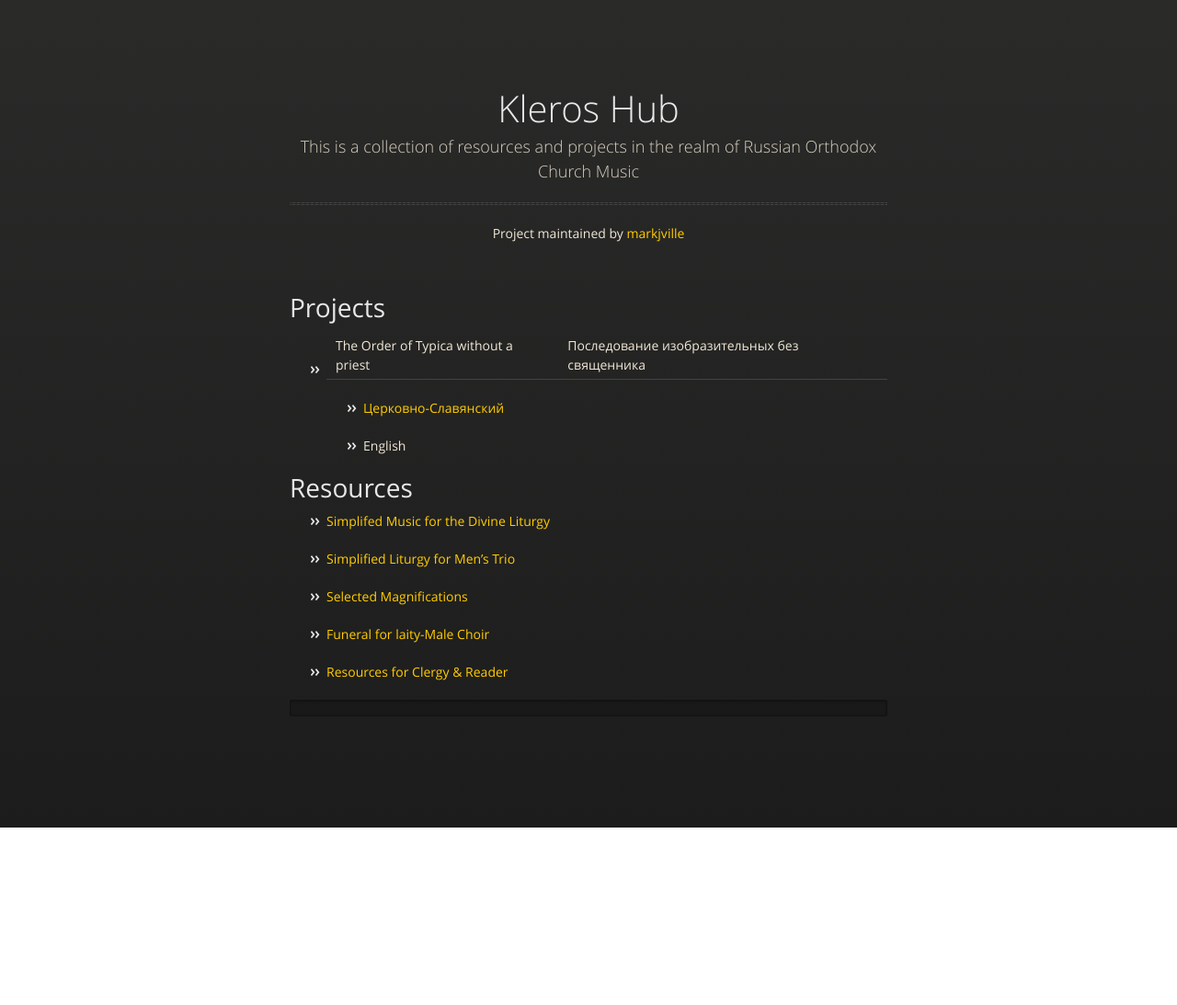
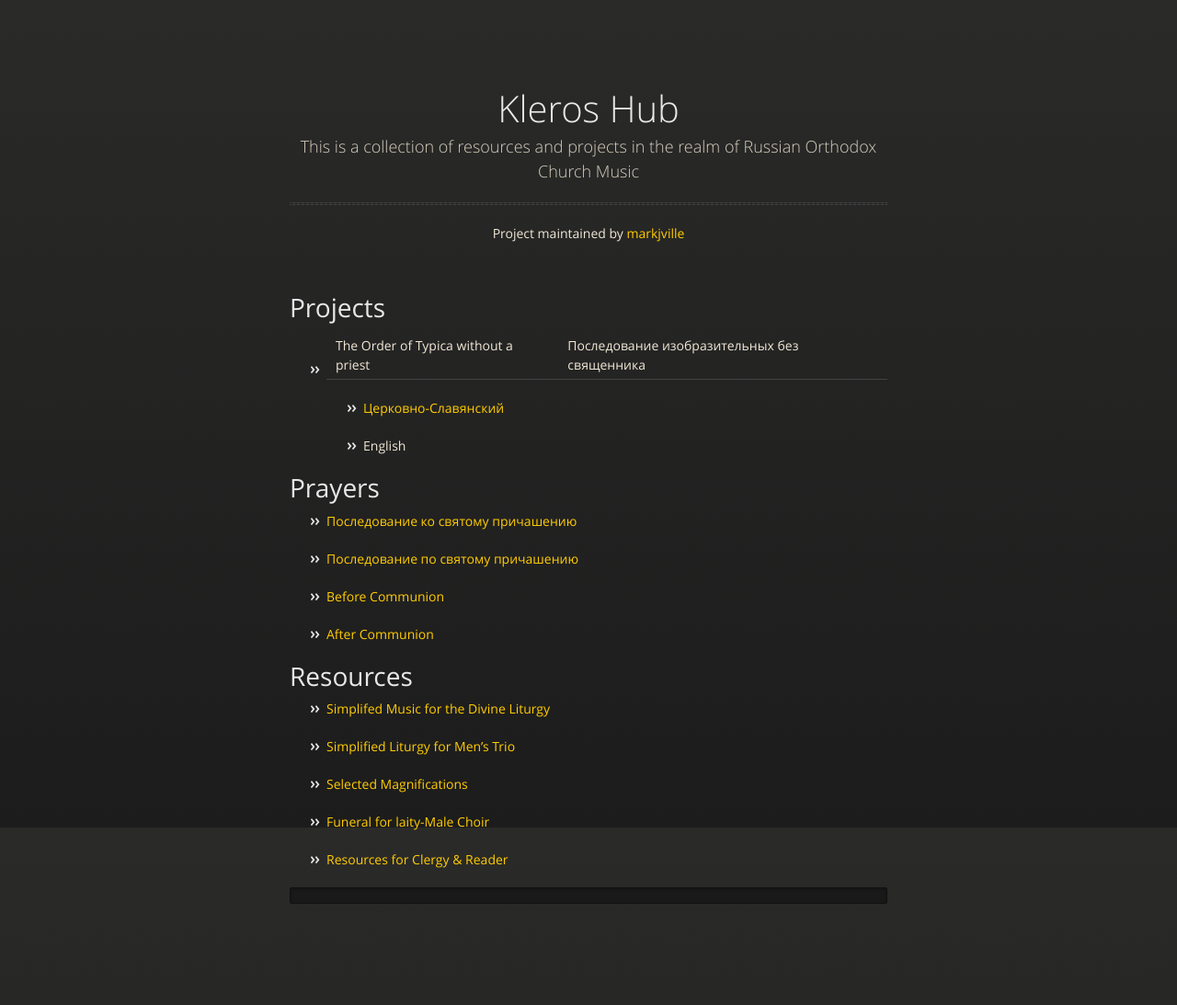
Before and after one commit to markjville/markjville.github.io, a Jekyll site: the page built from index.md, in a window 1280 px wide. Shown: the whole page at 92% size. Built offline with Jekyll 4.4.1, drawn with Linux system fonts in a browser that asks for light colours; our own code applies the rules of GitHub Pages for plain Markdown files; before the commit the page ends 900 px from its top, so only the background shows below that.

Commit message:
Update index.md

```diff
--- a/index.md
+++ b/index.md
@@ -7,6 +7,16 @@
   - [Церковно-Славянский](ReadersServ-Slav.html)
 
   - English
+
+# Prayers
+
+- [Последование ко святому причашению]()
+
+- [Последование по святому причашению]()
+
+- [Before Communion]()
+
+- [After Communion]()
 
 # Resources
 
```
